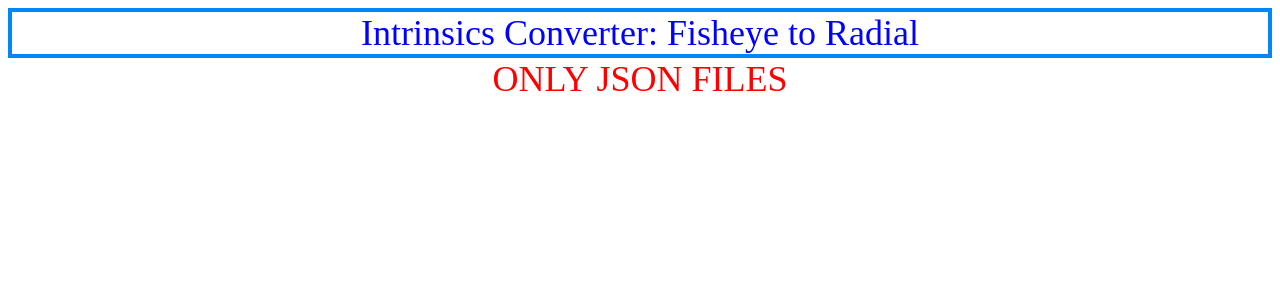
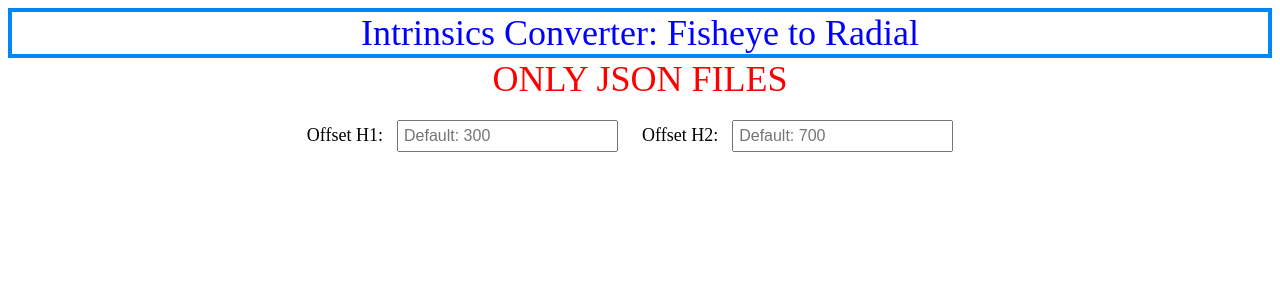
Before and after one commit to ashaheedq/camera_model_convereter, a Flask app: template templates/index.html in a window 1280 px wide. Shown: the top 300 px of the page. Run offline with Flask 3, Linux system fonts and the light colour scheme; the template is opened without the code that fills it, so the values that code supplies are empty.

Commit message:
- added offset fields

```diff
--- a/app.py
+++ b/app.py
@@ -34,6 +34,10 @@ def allowed_file(filename):
 def upload():
     if request.method == 'POST':
         try:
+            # Get user-provided offsets or set defaults
+            offset_h1 = int(request.form.get('offset_h1', 300))  # Default: 300
+            offset_h2 = int(request.form.get('offset_h2', 700))  # Default: 700
+
             files = request.files.getlist('file')  # Handle multiple files
             ts = request.form.get('timestamp', '')  # Ensure timestamp is optional
 
@@ -44,8 +48,8 @@ def upload():
                     save_location = os.path.join(app.config['UPLOADED_PATH'], new_filename)
                     file.save(save_location)
 
-                    # Process the file
-                    output_file = undistort(save_location, app.config['DOWNLOAD_PATH'])
+                    # Pass offsets to the processing function
+                    output_file = undistort(save_location, app.config['DOWNLOAD_PATH'], offset_h1, offset_h2)
 
             # Clean up only after processing all files
             [f.unlink() for f in Path(app.config['UPLOADED_PATH']).glob("*") if f.is_file()]
--- a/templates/index.html
+++ b/templates/index.html
@@ -13,6 +13,17 @@
   <div style="color:rgb(255, 0, 0);text-align:center; font-size: 36px;">
     ONLY JSON FILES
   </div>
+
+  <!-- Input fields for offsets -->
+  <form id="offsetForm">
+    <label for="offset_h1">Offset H1:</label>
+    <input type="number" id="offset_h1" name="offset_h1" placeholder="Default: 300">
+
+    <label for="offset_h2">Offset H2:</label>
+    <input type="number" id="offset_h2" name="offset_h2" placeholder="Default: 700">
+  </form>
+
+  <!-- Dropzone for file uploads -->
   {{ dropzone.create(action='upload') }}
   {{ dropzone.load_js() }}
   {{ dropzone.config() }}
@@ -29,6 +40,14 @@
           const uniqueTs = Date.now() + "_" + Math.random().toString(36).substring(2, 15);
           formData.append("timestamp", uniqueTs);
           file.timestamp = uniqueTs; // Save timestamp for later use
+
+          // Get values from the offset input fields
+          const offsetH1 = document.getElementById("offset_h1").value || 300; // Default: 300
+          const offsetH2 = document.getElementById("offset_h2").value || 700; // Default: 700
+
+          // Add offsets to the form data
+          formData.append("offset_h1", offsetH1);
+          formData.append("offset_h2", offsetH2);
         });
 
         this.on("success", function(file) {
@@ -66,8 +85,7 @@
         });
       }
     };
-</script>
-
+  </script>
 
   <style>
     .button {
@@ -81,6 +99,19 @@
     #dl {
       background-color: #e30606;
     }
+    #offsetForm {
+      margin: 20px;
+      text-align: center;
+    }
+    #offsetForm label {
+      margin-right: 10px;
+      font-size: 18px;
+    }
+    #offsetForm input {
+      margin-right: 20px;
+      padding: 5px;
+      font-size: 16px;
+    }
   </style>
 </body>
 </html>
```
Also changed, not shown: utils.py (+2 -7 lines).
